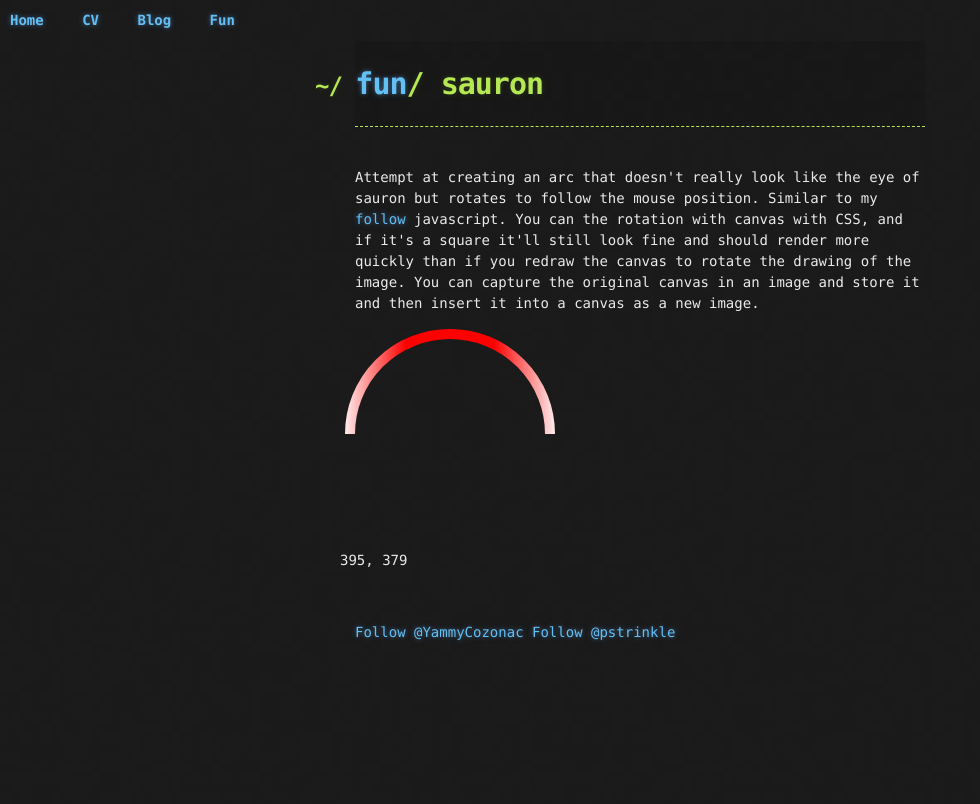
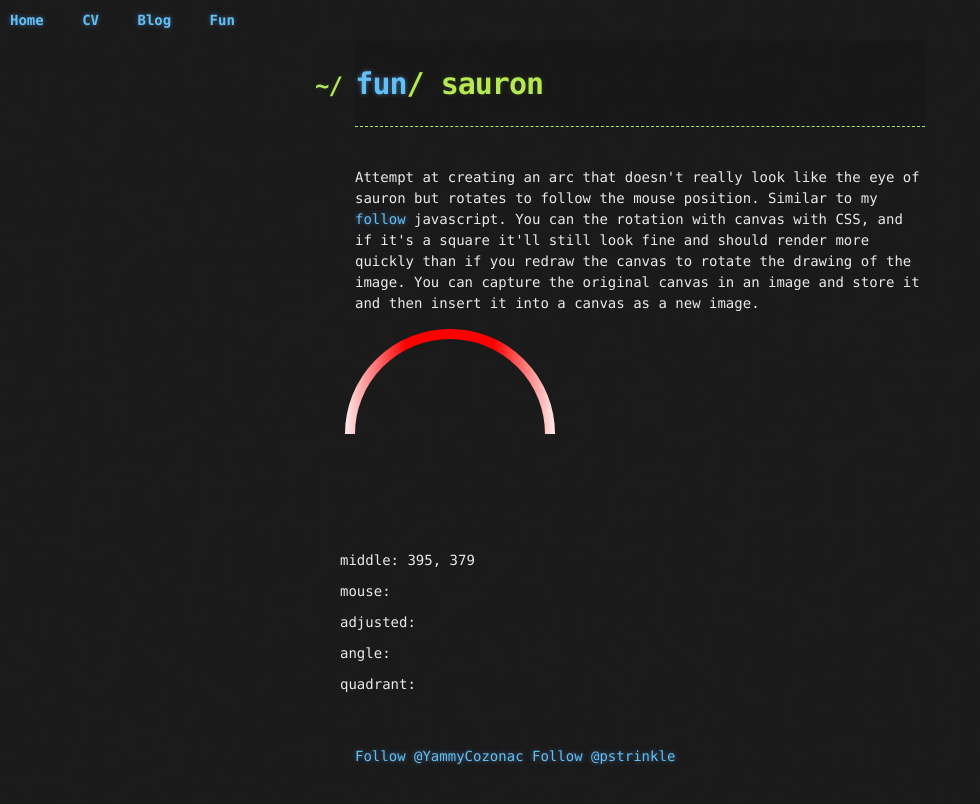
Before and after one commit to pstrinkle/pstrinkle.github.io, a Jekyll site: the page built from fun/sauron.html, in a window 1280 px wide. Shown: the top 804 px of the page, without its empty margins (0-980 px from the left). Built offline with Jekyll 4.4.1, drawn with Linux system fonts in a browser that asks for light colours; nearby versions of some CDN libraries; comment, search, counter and statistics services are not loaded.

Commit message:
Update sauron.html

```diff
--- a/fun/sauron.html
+++ b/fun/sauron.html
@@ -16,10 +16,11 @@
 </div>
 
 <div class="row">
-  <p id='middle'></p>
-  <p id='where'></p>
-  <p id='position'></p>
-  <p id='angle'></p>
+  <p>middle: <span id='middle'></span></p>
+  <p>mouse: <span id='where'></span></p>
+  <p>adjusted: <span id='position'></span></p>
+  <p>angle: <span id='angle'></span></p>
+  <p>quadrant: <span id='quadrant'></span></p>
 </div>
 
 <script>
@@ -67,6 +68,7 @@
 
     $(document).mousemove(function(event) {
       $('#where').text(event.pageX + ", " + event.pageY);
+      $('#quadrant').text('');
 
       var newY = 0;
       var newX = 0;
@@ -77,21 +79,25 @@
         /* upper left. */
         newY = middleY - event.pageY;
         newX = middleX - event.pageX;
+        $('#quadrant').text('upper left');
       } else if (event.pageY < middleY && event.pageX > middleX) {
         /* upper right. */
         newY = middleY - event.pageY;
         newX = event.pageX - middleX;
         add = 0.25 * 360;
+        $('#quadrant').text('upper right');
       } else if (event.pageY > middleY && event.pageX > middleX) {
         /* lower right. */
         newY = event.pageY - middleY;
         newX = event.pageX - middleX;
         add = 0.5 * 360;
+        $('#quadrant').text('lower right');
       } else if (event.pageY > middleY && event.pageX < middleX) {
         /* lower left. */
         newY = event.pageY - middleY;
         newX = middleX - event.pageX;
         add = 0.75 * 360;
+        $('#quadrant').text('lower left');
       }
 
       $('#position').text('x ' + newX + ', y ' + newY);
```
Also changed, not shown: other parts of fun/sauron.html (+2 -0 lines).
